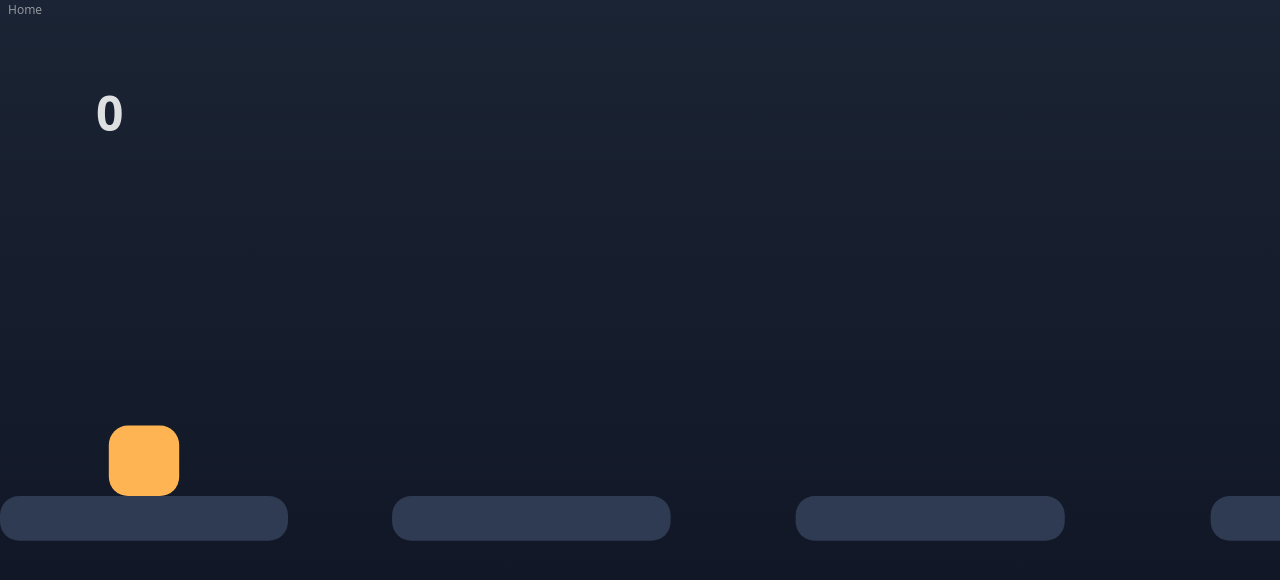
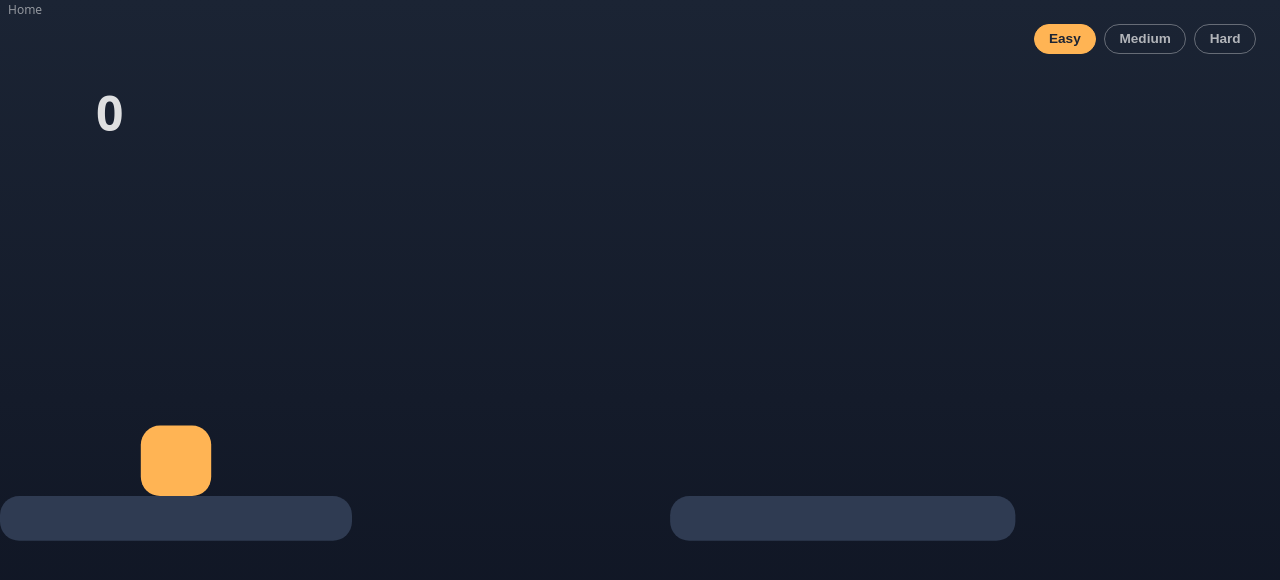
Before and after one commit to comp4020-agentic-coding-studio/comp4020-crit5-leahylin, an Astro site: page / in a window 1280 px wide. Built offline with nearby package versions, Linux system fonts and the light colour scheme; Astro itself is replaced by a stand-in of ours.

Commit message:
Add difficulty modes, sequential progression, and randomized gaps
Easy/Medium/Hard now vary platform count, width, gap range, and the
center-scoring precision zone while keeping the charge-jump physics and
controls identical. Jumps are resolved against the platform index rather
than raw distance, so landing beyond the immediately next platform ends
the run even if it was physically reachable. Gaps are drawn per-mode from
a seeded random range at level creation, so each playthrough differs but
a level can still be reproduced for testing.

```diff
--- a/src/pages/index.astro
+++ b/src/pages/index.astro
@@ -32,6 +32,11 @@ import "../styles/styles.css";
       <h1 class="visually-hidden">Leap</h1>
       <canvas id="game" aria-label="Jumping game"></canvas>
       <div id="score" aria-hidden="true">0</div>
+      <div id="difficulty" role="group" aria-label="Difficulty">
+        <button type="button" class="difficulty-btn" data-mode="easy" aria-pressed="true">Easy</button>
+        <button type="button" class="difficulty-btn" data-mode="medium" aria-pressed="false">Medium</button>
+        <button type="button" class="difficulty-btn" data-mode="hard" aria-pressed="false">Hard</button>
+      </div>
       <div id="overlay" hidden>
         <p id="overlay-message"></p>
         <button id="restart" type="button">Restart</button>
--- a/src/scripts/game/config.ts
+++ b/src/scripts/game/config.ts
@@ -1,18 +1,37 @@
+import type { DifficultyMode } from "./types";
+
 // The level's gaps are only fair if they stay within what CHARGE_CONFIG can
 // actually cross with a humanly-releasable hold. See spec/level-fairness.test.ts.
+// Shared across every difficulty mode — only level geometry and the scoring
+// zone change per mode; physics and controls stay identical.
 export const CHARGE_CONFIG = {
   pxPerMs: 0.3, // jump distance = hold duration (ms) * pxPerMs, uncapped —
   // holding too long must be able to overshoot, so there's no ceiling
 };
 
-export const LEVEL_CONFIG = {
-  logicalWidth: 400, // logical viewport width; canvas scales this to fit any actual size
-  count: 20,
-  widthStart: 90,
-  widthEnd: 34,
-  gapStart: 26,
-  gapEnd: 150,
+export const LOGICAL_WIDTH = 400; // logical viewport width; canvas scales this to fit any actual size
+
+export interface LevelConfig {
+  count: number;
+  widthStart: number;
+  widthEnd: number;
+  gapMin: number; // px, inclusive lower bound of each platform's random gap
+  gapMax: number; // px, inclusive upper bound of each platform's random gap
+}
+
+// widthEnd * CHARGE_CONFIG.pxPerMs must stay comfortably above the 100ms
+// human-releasable floor asserted in spec/level-fairness.test.ts — easy
+// 233ms, medium 153ms, hard 113ms. gapMin/gapMax are the per-mode ranges a
+// gap is randomly drawn from at level-generation time (see level.ts) — they
+// only ever shift the required hold-time, never the width-derived tolerance
+// window, so the fairness proof holds for any gap drawn from this range.
+export const LEVEL_CONFIGS: Record<DifficultyMode, LevelConfig> = {
+  easy: { count: 20, widthStart: 110, widthEnd: 70, gapMin: 60, gapMax: 100 },
+  medium: { count: 25, widthStart: 90, widthEnd: 46, gapMin: 80, gapMax: 140 },
+  hard: { count: 30, widthStart: 80, widthEnd: 34, gapMin: 120, gapMax: 160 },
 };
+
+export const DEFAULT_MODE: DifficultyMode = "easy";
 
 export const FLIGHT_CONFIG = {
   durationMs: 380, // fixed cosmetic arc time, independent of distance
@@ -21,11 +40,17 @@ export const FLIGHT_CONFIG = {
 
 export const PLAYER_SIZE = { width: 22, height: 22 };
 
-export const SCORING_CONFIG = {
-  // resolveJump's accuracy is 1 - |landingX - center| / (width / 2), so
-  // accuracy >= 0.8 is exactly "landing within 10% of the platform's width
-  // from its center" (|landingX - center| <= 0.1 * width).
-  centerAccuracyThreshold: 0.8,
+// resolveJump's accuracy is 1 - |landingX - center| / (width / 2), so
+// accuracy >= threshold is exactly "landing within (1 - threshold) * 50% of
+// the platform's width from its center" — the higher the threshold, the
+// stricter (smaller) the center-scoring zone. Easy ±15%, Medium ±10%, Hard ±5%.
+export const CENTER_ACCURACY_THRESHOLDS: Record<DifficultyMode, number> = {
+  easy: 0.7,
+  medium: 0.8,
+  hard: 0.9,
+};
+
+export const SCORE_POINTS = {
   centerScore: 2,
   edgeScore: 1,
 };
--- a/src/scripts/game/jump.ts
+++ b/src/scripts/game/jump.ts
@@ -4,29 +4,57 @@ export function chargeToDistance(holdMs: number, pxPerMs: number): number {
   return holdMs * pxPerMs;
 }
 
+export type JumpOutcome = "stayed" | "advanced" | "skipped" | "missed";
+
 export interface JumpResult {
-  landed: boolean;
+  outcome: JumpOutcome;
   landingX: number;
+  landedIndex: number | null;
   accuracy: number;
 }
 
-// The one rule the whole game is built on: release timing determines
-// whether the jump lands. Too short a hold falls short of the platform; too
-// long overshoots past it. Both are misses — only a hold that lands the
-// player inside the platform's bounds counts as landed.
+// Progression must be sequential: landing back on the platform you're
+// already standing on is a safe no-op (stayed), landing on the immediately
+// next platform advances (advanced), landing on any platform further ahead
+// is an invalid skip even though it's physically reachable (skipped), and
+// landing in a gap is a miss (missed). Only "stayed"/"advanced" carry a
+// meaningful accuracy — both are ends the game (skipped/missed).
 export function resolveJump(
   originX: number,
   holdMs: number,
   pxPerMs: number,
-  platform: Platform,
+  platforms: Platform[],
+  currentIndex: number,
 ): JumpResult {
   const landingX = originX + chargeToDistance(holdMs, pxPerMs);
-  const landed = landingX >= platform.x && landingX <= platform.x + platform.width;
-  if (!landed) return { landed: false, landingX, accuracy: 0 };
+  const landedIndex = findLandingIndex(platforms, currentIndex, landingX);
 
+  if (landedIndex === null) {
+    return { outcome: "missed", landingX, landedIndex: null, accuracy: 0 };
+  }
+
+  if (landedIndex > currentIndex + 1) {
+    return { outcome: "skipped", landingX, landedIndex, accuracy: 0 };
+  }
+
+  const platform = platforms[landedIndex];
   const center = platform.x + platform.width / 2;
   const accuracy = clamp(1 - Math.abs(landingX - center) / (platform.width / 2), 0, 1);
-  return { landed: true, landingX, accuracy };
+  const outcome: JumpOutcome = landedIndex === currentIndex ? "stayed" : "advanced";
+  return { outcome, landingX, landedIndex, accuracy };
+}
+
+// Platforms are ordered, non-overlapping, and strictly increasing in x, and
+// a jump only ever moves forward — so the first platform (from currentIndex
+// onward) whose span contains landingX is the one landed on, and a gap
+// found before reaching one means the jump missed entirely.
+function findLandingIndex(platforms: Platform[], currentIndex: number, landingX: number): number | null {
+  for (let i = currentIndex; i < platforms.length; i++) {
+    const platform = platforms[i];
+    if (landingX < platform.x) return null;
+    if (landingX <= platform.x + platform.width) return i;
+  }
+  return null;
 }
 
 function clamp(value: number, min: number, max: number): number {
--- a/src/scripts/game/level.ts
+++ b/src/scripts/game/level.ts
@@ -1,14 +1,34 @@
-import { LEVEL_CONFIG } from "./config";
+import type { LevelConfig } from "./config";
 import type { Platform } from "./types";
 
 function lerp(from: number, to: number, t: number): number {
   return from + (to - from) * t;
 }
 
-// Deterministic on purpose: the "no unfair placements" requirement should be
-// provable from CHARGE_CONFIG (see config.ts), not left to chance on a
-// per-playthrough seed. Same level every run is fine for a course prototype.
-export function generateLevel(config: typeof LEVEL_CONFIG = LEVEL_CONFIG): Platform[] {
+// mulberry32: small, fast, seeded PRNG — same seed always produces the same
+// sequence, so a level can be reproduced exactly for testing, while real
+// gameplay seeds with something that changes every run (see state.ts).
+function mulberry32(seed: number): () => number {
+  let a = seed >>> 0;
+  return function next(): number {
+    a = (a + 0x6d2b79f5) | 0;
+    let t = Math.imul(a ^ (a >>> 15), 1 | a);
+    t = (t + Math.imul(t ^ (t >>> 7), 61 | t)) ^ t;
+    return ((t ^ (t >>> 14)) >>> 0) / 4294967296;
+  };
+}
+
+// Each gap is drawn independently, uniformly at random from
+// [config.gapMin, config.gapMax] — different every platform, so the player
+// can't memorize a fixed jump distance. Only the gap is randomized, never
+// the width, so the width-derived fairness proof in
+// spec/level-fairness.test.ts (a jump's hold-time tolerance window depends
+// only on the target platform's width, not on the gap that precedes it)
+// holds for any gap drawn from this range. The level is generated once, up
+// front, from a seed — never re-rolled mid-playthrough — so a given seed
+// always reproduces the exact same level.
+export function generateLevel(config: LevelConfig, seed: number): Platform[] {
+  const rng = mulberry32(seed);
   const platforms: Platform[] = [];
   let x = 0;
 
@@ -17,7 +37,7 @@ export function generateLevel(config: typeof LEVEL_CONFIG = LEVEL_CONFIG): Platf
     const width = lerp(config.widthStart, config.widthEnd, t);
 
     if (i > 0) {
-      const gap = lerp(config.gapStart, config.gapEnd, t);
+      const gap = config.gapMin + rng() * (config.gapMax - config.gapMin);
       x += platforms[i - 1].width + gap;
     }
 
--- a/src/scripts/game/main.ts
+++ b/src/scripts/game/main.ts
@@ -1,49 +1,74 @@
-import { LEVEL_CONFIG, SCORING_CONFIG } from "./config";
+import { CENTER_ACCURACY_THRESHOLDS, DEFAULT_MODE, LOGICAL_WIDTH } from "./config";
 import { createInput } from "./input";
 import { draw } from "./render";
 import { createSoundEngine } from "./sound";
 import { createWorld, releaseCharge, startCharge, tick } from "./state";
-import type { World } from "./types";
+import type { DifficultyMode, World } from "./types";
 
 export interface GameElements {
   canvas: HTMLCanvasElement;
   scoreEl: HTMLElement;
+  difficultyEl: HTMLElement;
   overlayEl: HTMLElement;
   overlayMessageEl: HTMLElement;
   restartBtn: HTMLButtonElement;
 }
 
 export function init(elements: GameElements): void {
-  const { canvas, scoreEl, overlayEl, overlayMessageEl, restartBtn } = elements;
+  const { canvas, scoreEl, difficultyEl, overlayEl, overlayMessageEl, restartBtn } = elements;
   const context = canvas.getContext("2d");
   if (!context) return;
   const ctx: CanvasRenderingContext2D = context;
   const sound = createSoundEngine();
+  const difficultyButtons = Array.from(difficultyEl.querySelectorAll<HTMLButtonElement>("button"));
 
-  let logicalHeight = LEVEL_CONFIG.logicalWidth;
+  let logicalHeight = LOGICAL_WIDTH;
 
   function resize(): void {
     const dpr = window.devicePixelRatio || 1;
     const rect = canvas.getBoundingClientRect();
     canvas.width = Math.round(rect.width * dpr);
     canvas.height = Math.round(rect.height * dpr);
-    logicalHeight = (rect.height / rect.width) * LEVEL_CONFIG.logicalWidth;
-    const scale = canvas.width / LEVEL_CONFIG.logicalWidth;
+    logicalHeight = (rect.height / rect.width) * LOGICAL_WIDTH;
+    const scale = canvas.width / LOGICAL_WIDTH;
     ctx.setTransform(scale, 0, 0, scale, 0, 0);
   }
 
   window.addEventListener("resize", resize);
   resize();
 
-  let world: World = createWorld();
+  let mode: DifficultyMode = DEFAULT_MODE;
+  let world: World = createWorld(mode);
 
-  function syncOverlay(): void {
+  function syncUI(): void {
     scoreEl.textContent = String(world.score);
+
     const ended = world.state === "WON" || world.state === "LOST";
     overlayEl.hidden = !ended;
     if (ended) {
       overlayMessageEl.textContent = world.state === "WON" ? "You made it." : "Missed.";
     }
+
+    difficultyEl.hidden = world.state !== "START";
+    for (const btn of difficultyButtons) {
+      const isSelected = btn.dataset.mode === mode;
+      btn.classList.toggle("selected", isSelected);
+      btn.setAttribute("aria-pressed", String(isSelected));
+    }
+  }
+
+  function selectMode(next: DifficultyMode): void {
+    if (world.state !== "START") return;
+    mode = next;
+    world = createWorld(mode);
+    syncUI();
+  }
+
+  for (const btn of difficultyButtons) {
+    btn.addEventListener("click", () => {
+      const next = btn.dataset.mode as DifficultyMode;
+      selectMode(next);
+    });
   }
 
   createInput(
@@ -66,8 +91,8 @@ export function init(elements: GameElements): void {
   );
 
   restartBtn.addEventListener("click", () => {
-    world = createWorld();
-    syncOverlay();
+    world = createWorld(mode);
+    syncUI();
   });
 
   function frame(): void {
@@ -81,15 +106,15 @@ export function init(elements: GameElements): void {
     world = tick(world, now);
 
     if (priorFlight && !world.flight) {
-      if (priorFlight.landed) {
-        sound.playLand(priorFlight.accuracy >= SCORING_CONFIG.centerAccuracyThreshold);
+      if (priorFlight.outcome === "stayed" || priorFlight.outcome === "advanced") {
+        sound.playLand(priorFlight.accuracy >= CENTER_ACCURACY_THRESHOLDS[world.mode]);
       } else {
         sound.playFail();
       }
     }
 
-    draw(ctx, world, now, LEVEL_CONFIG.logicalWidth, logicalHeight);
-    syncOverlay();
+    draw(ctx, world, now, LOGICAL_WIDTH, logicalHeight);
+    syncUI();
     requestAnimationFrame(frame);
   }
 
--- a/src/scripts/game/render.ts
+++ b/src/scripts/game/render.ts
@@ -1,4 +1,4 @@
-import { FLIGHT_CONFIG, PLAYER_SIZE, SCORING_CONFIG } from "./config";
+import { FLIGHT_CONFIG, PLAYER_SIZE, SCORE_POINTS } from "./config";
 import type { World } from "./types";
 
 const PLATFORM_COLOR = "#2f3b52";
@@ -141,7 +141,7 @@ function drawScorePopup(
   const t = clamp(elapsed / POPUP_DURATION_MS, 0, 1);
   const y = baselineY - PLAYER_SIZE.height - t * POPUP_RISE_DISTANCE;
   const alpha = 1 - t;
-  const isCenter = popup.points >= SCORING_CONFIG.centerScore;
+  const isCenter = popup.points >= SCORE_POINTS.centerScore;
 
   ctx.save();
   ctx.font = isCenter ? "bold 16px sans-serif" : "14px sans-serif";
--- a/src/scripts/game/state.ts
+++ b/src/scripts/game/state.ts
@@ -1,14 +1,25 @@
-import { CHARGE_CONFIG, FLIGHT_CONFIG, SCORING_CONFIG } from "./config";
+import {
+  CENTER_ACCURACY_THRESHOLDS,
+  CHARGE_CONFIG,
+  DEFAULT_MODE,
+  FLIGHT_CONFIG,
+  LEVEL_CONFIGS,
+  SCORE_POINTS,
+} from "./config";
 import { resolveJump } from "./jump";
 import { generateLevel } from "./level";
-import type { World } from "./types";
+import type { DifficultyMode, World } from "./types";
 
-export function createWorld(): World {
-  const platforms = generateLevel();
+// seed defaults to something that changes every call so each playthrough
+// gets a different (but still fair) layout; pass an explicit seed to
+// reproduce a specific level, e.g. for testing.
+export function createWorld(mode: DifficultyMode = DEFAULT_MODE, seed: number = Math.random() * 2 ** 32): World {
+  const platforms = generateLevel(LEVEL_CONFIGS[mode], seed);
   const first = platforms[0];
 
   return {
     state: "START",
+    mode,
     platforms,
     platformIndex: 0,
     playerX: first.x + first.width / 2,
@@ -31,12 +42,11 @@ export function releaseCharge(world: World, nowMs: number): World {
   if (world.chargeStartMs === null || world.flight) return world;
 
   const holdMs = nowMs - world.chargeStartMs;
-  const targetPlatformIndex = world.platformIndex + 1;
-  const target = world.platforms[targetPlatformIndex];
-  const result = resolveJump(world.playerX, holdMs, CHARGE_CONFIG.pxPerMs, target);
-  const durationMs = result.landed
-    ? FLIGHT_CONFIG.durationMs
-    : FLIGHT_CONFIG.durationMs + FLIGHT_CONFIG.fallDurationMs;
+  const result = resolveJump(world.playerX, holdMs, CHARGE_CONFIG.pxPerMs, world.platforms, world.platformIndex);
+  const durationMs =
+    result.outcome === "missed"
+      ? FLIGHT_CONFIG.durationMs + FLIGHT_CONFIG.fallDurationMs
+      : FLIGHT_CONFIG.durationMs;
 
   return {
     ...world,
@@ -46,35 +56,42 @@ export function releaseCharge(world: World, nowMs: number): World {
       toX: result.landingX,
       startMs: nowMs,
       durationMs,
-      landed: result.landed,
+      outcome: result.outcome,
       accuracy: result.accuracy,
-      targetPlatformIndex,
+      landedIndex: result.landedIndex,
     },
   };
 }
 
 // Advances (and, once the flight duration elapses, resolves) the in-flight
-// jump. The landed/missed outcome was already decided at release; this only
-// commits it into the world once the cosmetic animation finishes.
+// jump. The outcome (stayed/advanced/skipped/missed) was already decided at
+// release; this only commits it into the world once the cosmetic animation
+// finishes. "stayed" is a safe no-op (still standing on the same platform,
+// no score); "skipped"/"missed" both end the run even though "skipped" lands
+// on real platform ground, since bypassing the next platform is invalid.
 export function tick(world: World, nowMs: number): World {
   if (!world.flight) return world;
   if (nowMs - world.flight.startMs < world.flight.durationMs) return world;
 
-  const { landed, toX, accuracy, targetPlatformIndex } = world.flight;
+  const { outcome, toX, accuracy, landedIndex } = world.flight;
 
-  if (!landed) {
+  if (outcome === "missed" || outcome === "skipped") {
     return { ...world, flight: null, playerX: toX, state: "LOST" };
   }
 
-  const landedInCenter = accuracy >= SCORING_CONFIG.centerAccuracyThreshold;
-  const points = landedInCenter ? SCORING_CONFIG.centerScore : SCORING_CONFIG.edgeScore;
-  const state = targetPlatformIndex === world.platforms.length - 1 ? "WON" : world.state;
+  if (outcome === "stayed") {
+    return { ...world, flight: null, playerX: toX };
+  }
+
+  const landedInCenter = accuracy >= CENTER_ACCURACY_THRESHOLDS[world.mode];
+  const points = landedInCenter ? SCORE_POINTS.centerScore : SCORE_POINTS.edgeScore;
+  const state = landedIndex === world.platforms.length - 1 ? "WON" : world.state;
 
   return {
     ...world,
     flight: null,
     playerX: toX,
-    platformIndex: targetPlatformIndex,
+    platformIndex: landedIndex as number,
     score: world.score + points,
     scorePopup: { points, x: toX, startMs: nowMs },
     state,
--- a/src/scripts/main.ts
+++ b/src/scripts/main.ts
@@ -2,10 +2,11 @@ import { init } from "./game/main";
 
 const canvas = document.querySelector<HTMLCanvasElement>("#game");
 const scoreEl = document.querySelector<HTMLElement>("#score");
+const difficultyEl = document.querySelector<HTMLElement>("#difficulty");
 const overlayEl = document.querySelector<HTMLElement>("#overlay");
 const overlayMessageEl = document.querySelector<HTMLElement>("#overlay-message");
 const restartBtn = document.querySelector<HTMLButtonElement>("#restart");
 
-if (canvas && scoreEl && overlayEl && overlayMessageEl && restartBtn) {
-  init({ canvas, scoreEl, overlayEl, overlayMessageEl, restartBtn });
+if (canvas && scoreEl && difficultyEl && overlayEl && overlayMessageEl && restartBtn) {
+  init({ canvas, scoreEl, difficultyEl, overlayEl, overlayMessageEl, restartBtn });
 }
--- a/src/styles/styles.css
+++ b/src/styles/styles.css
@@ -50,6 +50,41 @@ main {
   z-index: 1;
 }
 
+#difficulty {
+  position: absolute;
+  top: 1.5rem;
+  right: 1.5rem;
+  z-index: 1;
+  display: flex;
+  gap: 0.5rem;
+}
+
+#difficulty[hidden] {
+  display: none;
+}
+
+.difficulty-btn {
+  padding: 0.4rem 0.9rem;
+  border: 1px solid rgba(244, 244, 244, 0.35);
+  border-radius: 999px;
+  background: transparent;
+  color: rgba(244, 244, 244, 0.7);
+  font-size: 0.85rem;
+  font-weight: 600;
+  cursor: pointer;
+}
+
+.difficulty-btn:hover {
+  border-color: rgba(244, 244, 244, 0.6);
+  color: #f4f4f4;
+}
+
+.difficulty-btn.selected {
+  border-color: #ffb454;
+  background: #ffb454;
+  color: #1b2434;
+}
+
 #overlay {
   position: absolute;
   inset: 0;
```
Also changed, not shown: spec/jump.test.ts (+32 -15 lines), spec/level-fairness.test.ts (+23 -7 lines), spec/level-randomness.test.ts (added, +59 -0 lines), spec/scoring.test.ts (+28 -14 lines), src/scripts/game/types.ts (+13 -4 lines).
